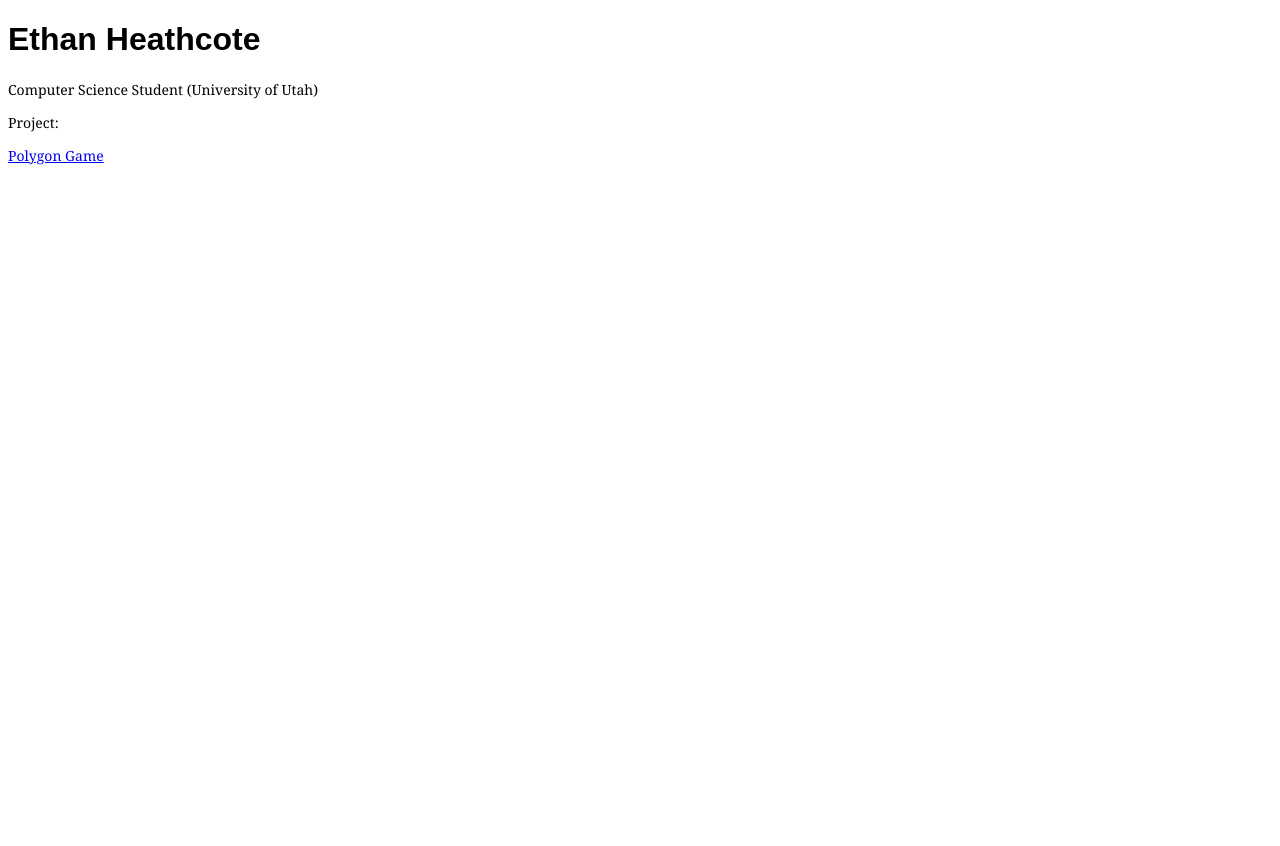
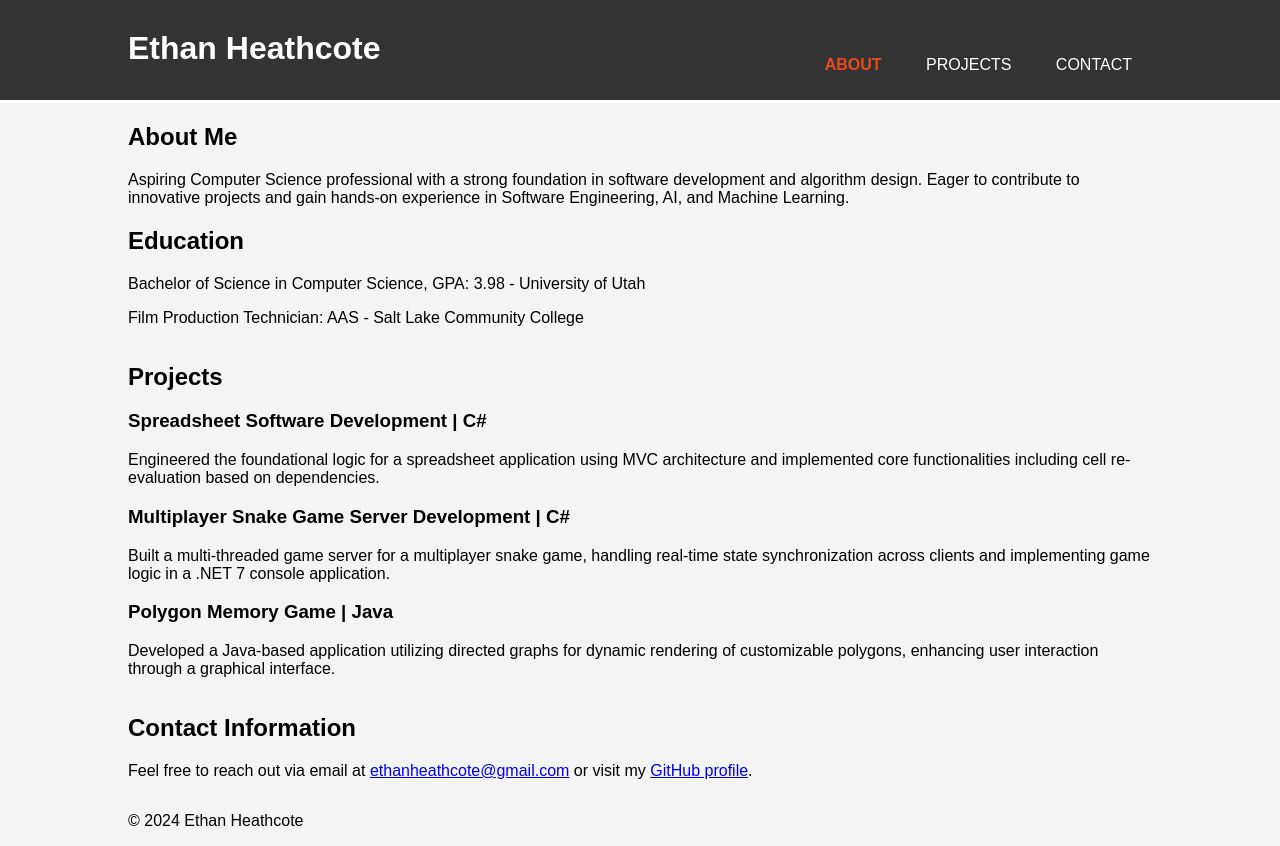
Before and after one commit to eheathco/eheathco.github.io, a plain HTML site: page index.html in a window 1280 px wide. Before the commit the page ends 800 px from the top, so only its background shows below. Drawn offline with Linux system fonts and the light colour scheme.

Commit message:
Update index.html

```diff
--- a/index.html
+++ b/index.html
@@ -1,21 +1,118 @@
 <!DOCTYPE html>
-<html>
+<html lang="en">
 <head>
-<title>
-Ethan Heathcote </title>
-<meta name="viewport" content="width=device-width, initial-scale=1">
-<meta name="description" content="Personal website for Ethan Heathcote">
-<style>
-body {background-color:#ffffff;background-repeat:no-repeat;background-position:top left;background-attachment:fixed;}
-h1{font-family:Arial, sans-serif;color:#000000;background-color:#ffffff;}
-p {font-family:Georgia, serif;font-size:14px;font-style:normal;font-weight:normal;color:#000000;background-color:#ffffff;}
-</style>
+    <meta charset="UTF-8">
+    <meta http-equiv="X-UA-Compatible" content="IE=edge">
+    <meta name="viewport" content="width=device-width, initial-scale=1.0">
+    <title>Ethan Heathcote | Software Developer</title>
+    <style>
+        body {
+            font-family: Arial, sans-serif;
+            margin: 0;
+            padding: 0;
+            background: #f4f4f4;
+        }
+        .container {
+            width: 80%;
+            margin: auto;
+            overflow: hidden;
+        }
+        header {
+            background: #333;
+            color: #fff;
+            padding-top: 30px;
+            min-height: 70px;
+            border-bottom: #fff 3px solid;
+        }
+        header a {
+            color: #fff;
+            text-decoration: none;
+            text-transform: uppercase;
+            font-size: 16px;
+        }
+        header ul {
+            padding: 0;
+            list-style: none;
+        }
+        header li {
+            display: inline;
+            padding: 0 20px 0 20px;
+        }
+        header #branding {
+            float: left;
+        }
+        header #branding h1 {
+            margin: 0;
+        }
+        header nav {
+            float: right;
+            margin-top: 10px;
+        }
+        header .highlight, header .current a {
+            color: #e8491d;
+            font-weight: bold;
+        }
+        header a:hover {
+            color: #ffffff;
+            font-weight: bold;
+        }
+    </style>
 </head>
 <body>
-<h1>Ethan Heathcote</h1>
-<p>Computer Science Student (University of Utah)</p>
-<p></p>
-<p>Project:</p>
-<p><a href="https://youtu.be/aweHEjvpvEE">Polygon Game</a></p>
+    <header>
+        <div class="container">
+            <div id="branding">
+                <h1>Ethan Heathcote</h1>
+            </div>
+            <nav>
+                <ul>
+                    <li class="current"><a href="#about">About</a></li>
+                    <li><a href="#projects">Projects</a></li>
+                    <li><a href="#contact">Contact</a></li>
+                </ul>
+            </nav>
+        </div>
+    </header>
+
+    <section id="about">
+        <div class="container">
+            <h2>About Me</h2>
+            <p>Aspiring Computer Science professional with a strong foundation in software development and algorithm design. Eager to contribute to innovative projects and gain hands-on experience in Software Engineering, AI, and Machine Learning.</p>
+            <h2>Education</h2>
+            <p>Bachelor of Science in Computer Science, GPA: 3.98 - University of Utah</p>
+            <p>Film Production Technician: AAS - Salt Lake Community College</p>
+        </div>
+    </section>
+
+    <section id="projects">
+        <div class="container">
+            <h2>Projects</h2>
+            <div class="project">
+                <h3>Spreadsheet Software Development | C#</h3>
+                <p>Engineered the foundational logic for a spreadsheet application using MVC architecture and implemented core functionalities including cell re-evaluation based on dependencies.</p>
+            </div>
+            <div class="project">
+                <h3>Multiplayer Snake Game Server Development | C#</h3>
+                <p>Built a multi-threaded game server for a multiplayer snake game, handling real-time state synchronization across clients and implementing game logic in a .NET 7 console application.</p>
+            </div>
+            <div class="project">
+                <h3>Polygon Memory Game | Java</h3>
+                <p>Developed a Java-based application utilizing directed graphs for dynamic rendering of customizable polygons, enhancing user interaction through a graphical interface.</p>
+            </div>
+        </div>
+    </section>
+
+    <section id="contact">
+        <div class="container">
+            <h2>Contact Information</h2>
+            <p>Feel free to reach out via email at <a href="mailto:ethanheathcote@gmail.com">ethanheathcote@gmail.com</a> or visit my <a href="https://github.com/eheathco">GitHub profile</a>.</p>
+        </div>
+    </section>
+
+    <footer>
+        <div class="container">
+            <p>&copy; 2024 Ethan Heathcote</p>
+        </div>
+    </footer>
 </body>
 </html>
```
